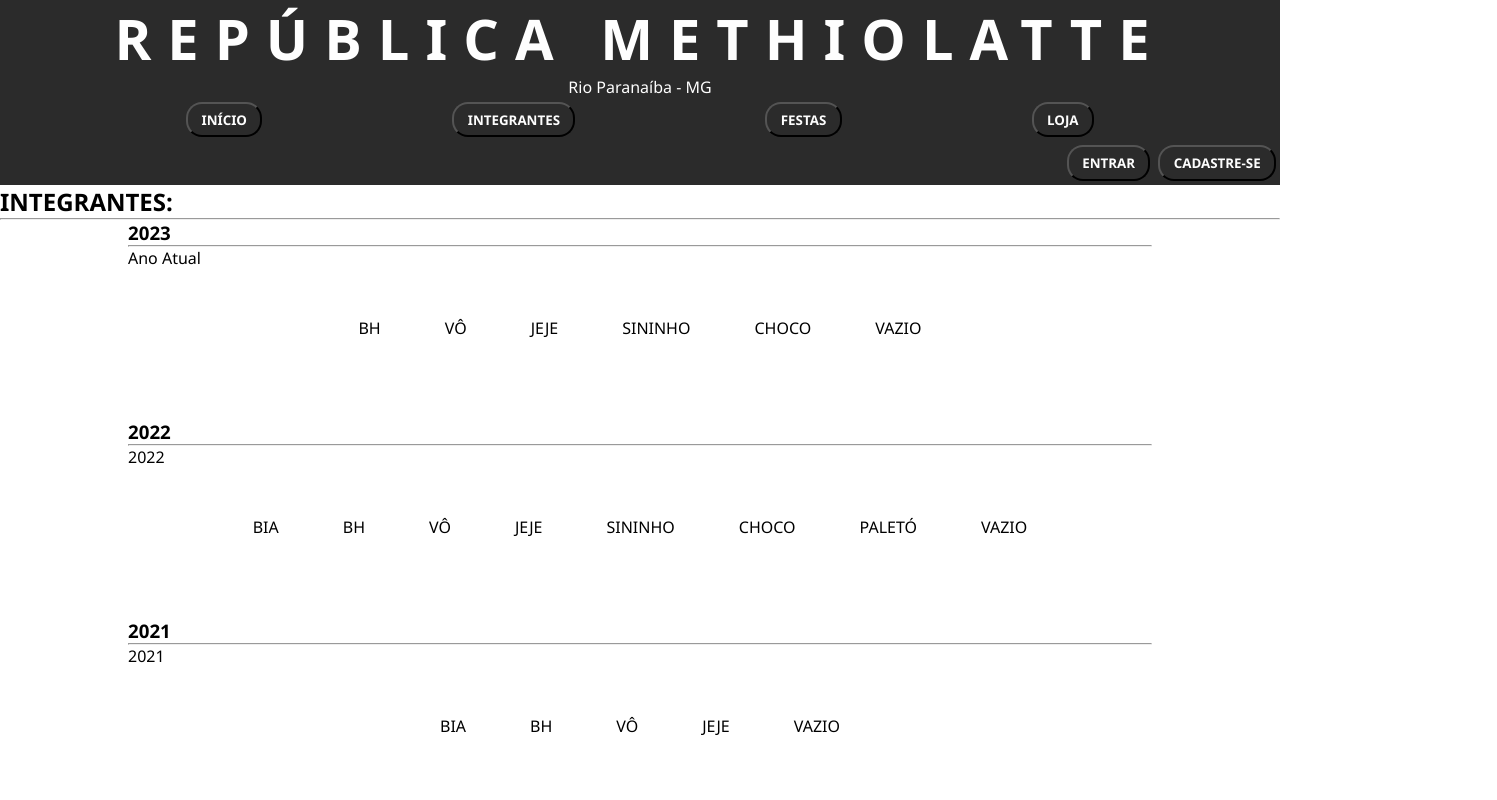
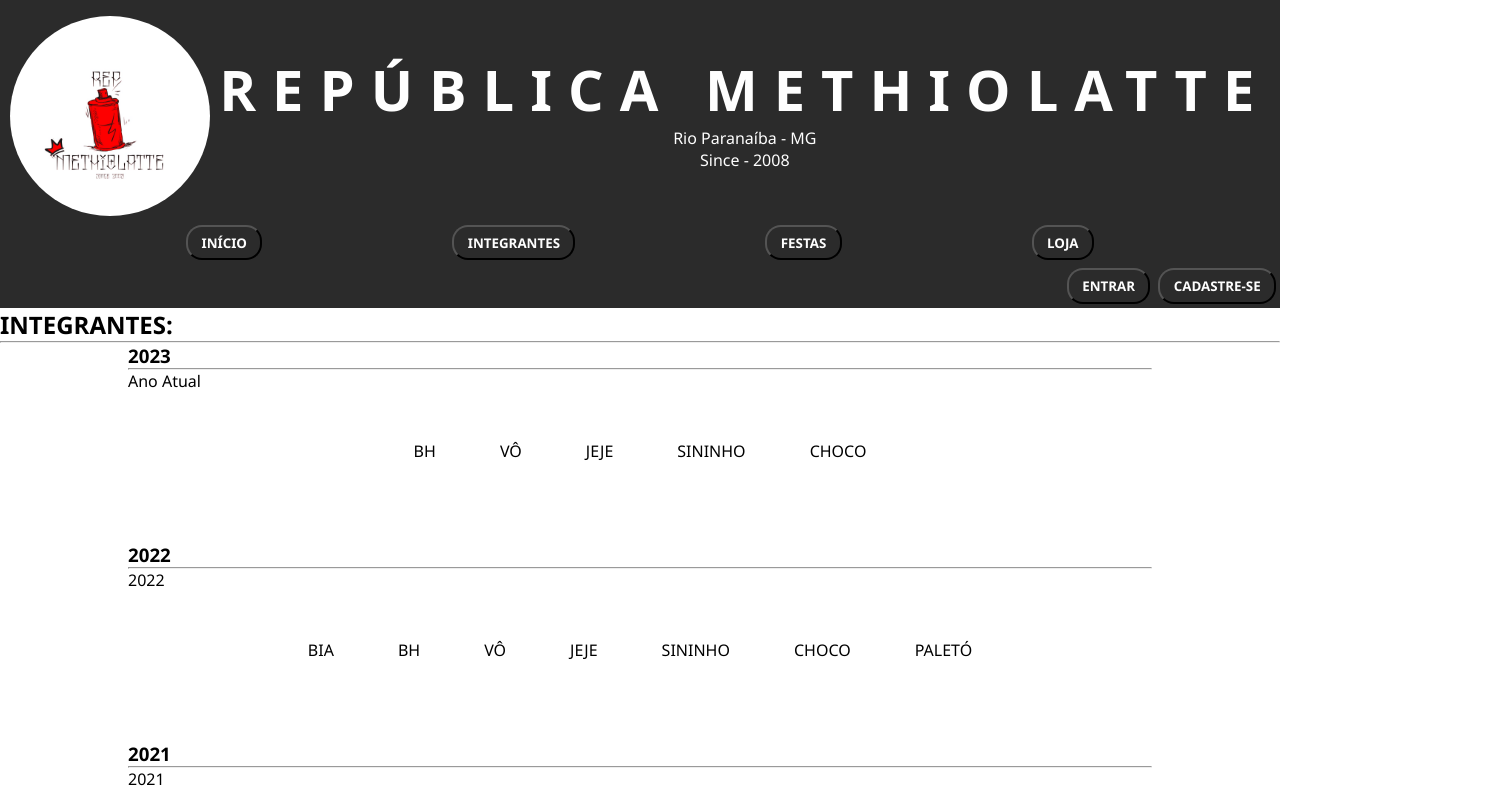
Before and after one commit to DiogoOtoni/angular-site-meth, an Angular app: page /membros in a window 1280 px wide. Shown: the top 800 px of the page, 1497 px wide, since content can reach past the window. Built offline with nearby package versions, Linux system fonts and the light colour scheme.

Commit message:
Img icon and logo added - edit jsons

```diff
--- a/src/app/components/menu-bar/menu-bar.component.html
+++ b/src/app/components/menu-bar/menu-bar.component.html
@@ -13,9 +13,10 @@
 		<span class="menu-bar__itens">
 			<a><button class="btn-menu">LOJA</button></a><!-- falta a URL SHOP quando criado o componente pagina shop -->
 		</span>
+		<span *ngIf="false"> Olá XXXXX</span>
 	</div>
 
-	<div class="menu__sign">
+	<div class="menu__sign" *ngIf="true">
 		<div class="menu-bar__itens">
 			<a [routerLink]="['/login']"><button class="btn-menu">ENTRAR</button></a>
 		</div>
--- a/src/app/shared/header/header.component.css
+++ b/src/app/shared/header/header.component.css
@@ -10,17 +10,26 @@
 .header__title{
 	text-align: center;
 	display: flex;
-	flex-direction: column;
-	justify-content: center;
+	flex-direction: row;
+	justify-content: space-evenly;
 	align-items: center;
-	margin: auto;
 }
 
-.header__title > h1{
+.header__img-title {
+	width: 200px;
+	margin-top: 1rem;
+}
+
+.header__img-title > img {
+	width: 100%;
+	border-radius: 50%;
+}
+
+.header__write-title > h1{
 	letter-spacing: 1rem;
 	font-size: 3.5rem;
 }
 
-.header__title > p {
+.header__write-title > p {
 	font-size: 1rem;
 }
--- a/src/app/shared/header/header.component.html
+++ b/src/app/shared/header/header.component.html
@@ -1,8 +1,14 @@
 <div class="header__container">
 
 	<div class="header__title">
-		<h1>REPÚBLICA METHIOLATTE</h1>
-		<p>Rio Paranaíba - MG</p>
+		<div class="header__img-title">
+			<img src="../../../assets/images/imgMeth/newlogo.jpeg" alt="Logo Methiolatte" srcset="">
+		</div>
+		<div class="header__write-title">
+			<h1>REPÚBLICA METHIOLATTE</h1>
+			<p>Rio Paranaíba - MG</p>
+			<p>Since - 2008</p>
+		</div>
 	</div>
 
 	<div class="header__menu">
--- a/src/assets/data/members.json
+++ b/src/assets/data/members.json
@@ -169,11 +169,25 @@
 			"dataSaida": 2017
 		},
 		{
-			"name": "VAZIO",
-			"nick": "VAZIO",
+			"name": "VAZIO 1",
+			"nick": "VAZIO 1",
 			"photo": "",
-			"dataEntrada": 2007,
-			"dataSaida": null
+			"dataEntrada": 2008,
+			"dataSaida": 2011
+		},
+		{
+			"name": "VAZIO 2",
+			"nick": "VAZIO 2",
+			"photo": "",
+			"dataEntrada": 2008,
+			"dataSaida": 2011
+		},
+		{
+			"name": "VAZIO 3",
+			"nick": "VAZIO 3",
+			"photo": "",
+			"dataEntrada": 2008,
+			"dataSaida": 2011
 		},
 		{
 			"name": "Eduardo",
@@ -186,7 +200,7 @@
 			"name": "Sávio Ladeira",
 			"nick": "SÁVIO",
 			"photo": "",
-			"dataEntrada": 2007,
+			"dataEntrada": 2008,
 			"dataSaida": 2011
 		},
 		{
@@ -200,7 +214,7 @@
 			"name": "Nestor",
 			"nick": "NESTOR",
 			"photo": "",
-			"dataEntrada": 2007,
+			"dataEntrada": 2008,
 			"dataSaida": 2013
 		}
 	]
--- a/src/assets/data/parties.json
+++ b/src/assets/data/parties.json
@@ -179,12 +179,6 @@
 			"year": 2008,
 			"description": "",
 			"photoFolder": ""
-		},
-		{
-			"name": "SEM REGISTRO",
-			"year": 2007,
-			"description": "",
-			"photoFolder": ""
 		}
 	]
 }
--- a/src/assets/data/years.json
+++ b/src/assets/data/years.json
@@ -62,10 +62,6 @@
 		},
 		{
 			"year": 2008,
-			"description": "2008"
-		},
-		{
-			"year": 2007,
 			"description": "A criação"
 		}
 	]
--- a/src/index.html
+++ b/src/index.html
@@ -5,7 +5,7 @@
   <title>REP. METH</title>
   <base href="/">
   <meta name="viewport" content="width=device-width, initial-scale=1">
-  <link rel="icon" type="image/x-icon" href="favicon.ico">
+  <link rel="icon" type="image/x-icon" href="./assets/images/imgMeth/newlogo.jpeg">
 </head>
 <body>
   <app-root></app-root>
```
Also changed, not shown: src/assets/images/imgMeth/newlogo.jpeg (added), 1 other file (tests, documents, lock files or other folders).
